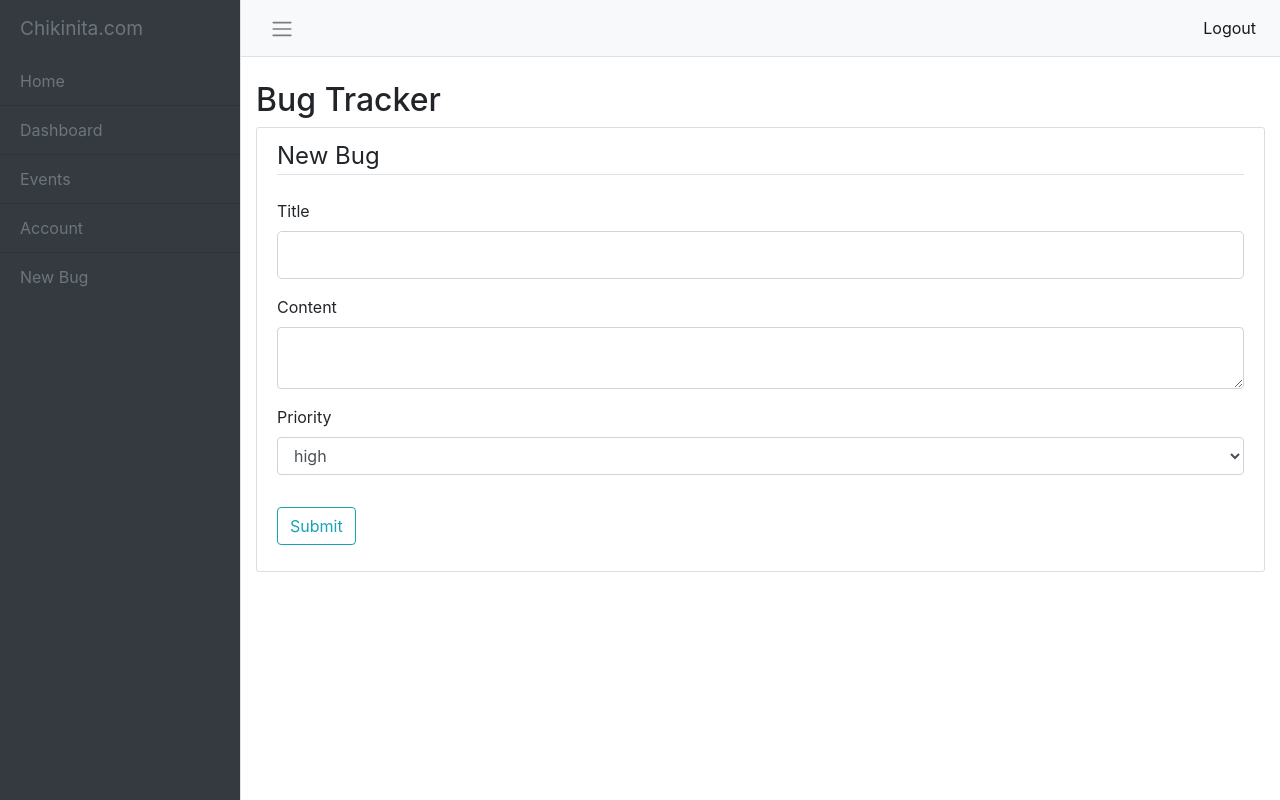
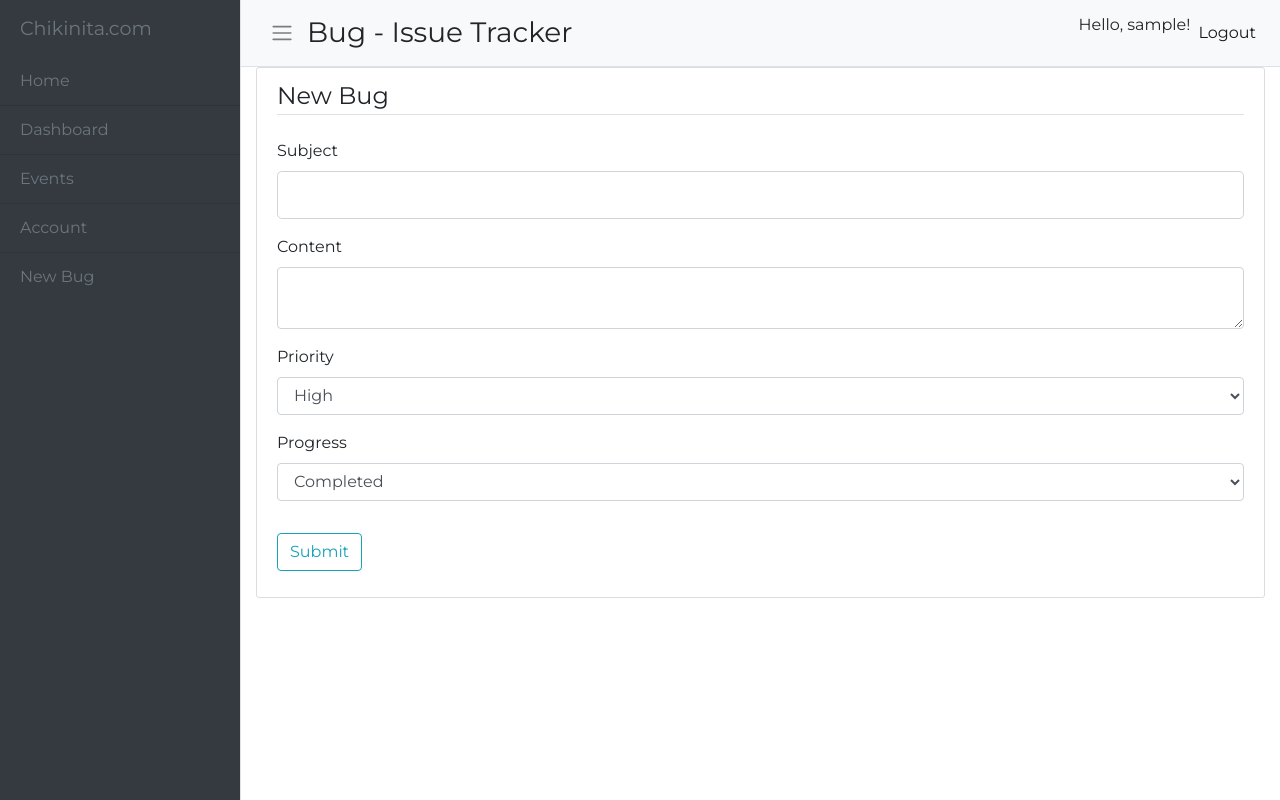
Before and after one commit to miguelpengson/flask_bug_tracker, a Flask app: page /bug/new in a window 1280 px wide. Run offline with Flask 2, Linux system fonts and the light colour scheme; the visitor is signed in with stand-in values (Sample User, id 1); data comes from the database, SQL or seed files in the repository; some libraries are stand-ins or nearby versions.

Commit message:
added progress to tracker table, fixed the table headers

```diff
--- a/app/forms.py
+++ b/app/forms.py
@@ -18,7 +18,9 @@ class RegistrationForm(FlaskForm):
 
 class TrackerForm(FlaskForm):
     # Each field is given a label as a first argument
-    title = StringField('Title', validators=[DataRequired()])
+    subject = StringField('Subject', validators=[DataRequired()])
     content = TextAreaField('Content', validators=[DataRequired()])
-    priority = SelectField('Priority', choices=[('high', 'high'), ('low', 'low')])
+    priority = SelectField('Priority', choices=[('high', 'High'), ('moderate', 'Moderate'), ('low', 'Low')])
+    progress = SelectField('Progress', choices=[('completed', 'Completed'),
+                            ('in-progress', 'In Progress'), ('not-started', 'Not Started')])
     submit = SubmitField('Submit')
--- a/app/models.py
+++ b/app/models.py
@@ -25,11 +25,12 @@ class User(UserMixin, db.Model):
 
 class Tracker(db.Model):
     id = db.Column(db.Integer, primary_key=True)
-    title = db.Column(db.String(140), nullable=False)
+    subject = db.Column(db.String(140), nullable=False)
     content = db.Column(db.String(300), nullable=False)
     priority = db.Column(db.String(16), nullable=False)
+    progress = db.Column(db.String(16), nullable=False)
     date_created = db.Column(db.DateTime, default=datetime.utcnow)
     user_id = db.Column(db.Integer, db.ForeignKey('user.id'))
 
     def __repr__(self):
-        return f"Bug('{self.id}', '{self.title}', '{self.content}', '{self.priority}', {self.date_created})"
+        return f"Bug('{self.id}', '{self.subject}', '{self.content}', '{self.priority}', '{self.progress}', {self.date_created})"
--- a/app/routes.py
+++ b/app/routes.py
@@ -56,8 +56,8 @@ def register():
 def new_bug():
     form = TrackerForm()
     if form.validate_on_submit():
-        track = Tracker(title=form.title.data, content=form.content.data,
-                        priority=form.priority.data)
+        track = Tracker(subject=form.subject.data, content=form.content.data,
+                        priority=form.priority.data, progress=form.progress.data)
         db.session.add(track)
         db.session.commit()
         flash('Your new issue is being tracked!', 'success')
@@ -67,21 +67,21 @@ def new_bug():
 @app.route("/bug/<track_id>")
 def bug(track_id):
     bug = Tracker.query.get_or_404(track_id)
-    return render_template('bug.html', title=bug.title, bug=bug)
+    return render_template('bug.html', title=bug.subject, bug=bug)
 
 @app.route("/bug/<track_id>/update", methods=['GET', 'POST'])
 def update_bug(track_id):
     bug = Tracker.query.get_or_404(track_id)
     form = TrackerForm()
     if form.validate_on_submit():
-        bug.title = form.title.data
+        bug.subject = form.subject.data
         bug.content = form.content.data
         bug.priority = form.priority.data
         db.session.commit()
         flash('Your bug has been updated!', 'success')
         return redirect(url_for('index', track_id=track_id))
     elif request.method == 'GET':
-        form.title.data = bug.title
+        form.subject.data = bug.subject
         form.content.data = bug.content
     return render_template('new_bug.html', title='Update Bug', form=form, legend='Update Bug')
 
--- a/app/static/main.css
+++ b/app/static/main.css
@@ -5,6 +5,7 @@
  */
 body {
   overflow-x: hidden;
+  font-family: montserrat;
 }
 
 #sidebar-wrapper {
--- a/app/templates/base.html
+++ b/app/templates/base.html
@@ -12,8 +12,8 @@
 
   <!-- Bootstrap core CSS -->
   <link rel="stylesheet" href="https://maxcdn.bootstrapcdn.com/bootstrap/4.4.1/css/bootstrap.min.css">
-
-
+  <link href="https://fonts.googleapis.com/css?family=Montserrat:400,700,200" rel="stylesheet" />
+  <link href="https://maxcdn.bootstrapcdn.com/font-awesome/latest/css/font-awesome.min.css"
   <!-- Custom styles for this template -->
   <link href="{{ url_for('static', filename='main.css') }}" rel="stylesheet">
 
@@ -45,6 +45,7 @@
 
       <nav class="navbar navbar-expand-lg navbar-light bg-light border-bottom">
         <button class="btn btn-muted" id="menu-toggle"><span class="navbar-toggler-icon"></span></button>
+        <h3 class="mt-2">Bug - Issue Tracker</h3>
         <button class="navbar-toggler" type="button" data-toggle="collapse" data-target="#navbarSupportedContent" aria-controls="navbarSupportedContent" aria-expanded="false" aria-label="Toggle navigation">
           <span class="navbar-toggler-icon"></span>
         </button>
@@ -55,6 +56,7 @@
               <a class="nav-link" href="{{ url_for('login') }}">Login <span class="sr-only">(current)</span></a>
             </li>
             {% else %}
+            <li class="nav-item">Hello, {{ current_user.username }}!</li>
             <li class="nav-item active">
               <a class="nav-link" href="{{ url_for('logout') }}">Logout <span class="sr-only">(current)</span></a>
             </li>
@@ -73,7 +75,6 @@
               {% endfor %}
           {% endif %}
         {% endwith %}
-        <h2 class="mt-4">Bug Tracker</h2>
         {% block content %}{% endblock %}
       </div>
     </div>
@@ -84,6 +85,7 @@
 
   <!-- Bootstrap core JavaScript -->
   <script src="https://ajax.googleapis.com/ajax/libs/jquery/3.4.1/jquery.min.js"></script>
+  <script src="https://cdnjs.cloudflare.com/ajax/libs/popper.js/1.16.0/umd/popper.min.js"></script>
   <script src="https://maxcdn.bootstrapcdn.com/bootstrap/4.4.1/js/bootstrap.min.js"></script>
 
   <!-- Menu Toggle Script -->
--- a/app/templates/new_bug.html
+++ b/app/templates/new_bug.html
@@ -4,10 +4,10 @@
     <form method ="POST" action="">
         {{ form.hidden_tag() }}
         <fieldset class="form-group">
-            <legend class="border-bottom mb-4">{{ legend}}</legend>
+            <legend class="border-bottom mb-4">{{ legend }}</legend>
             <div class="form-group">
-                {{ form.title.label(class="form-control-label") }}
-                {{ form.title(class="form-control form-control-lg")}}
+                {{ form.subject.label(class="form-control-label") }}
+                {{ form.subject(class="form-control form-control-lg")}}
             </div>
             <div class="form-group">
                 {{ form.content.label(class="form-control-label") }}
@@ -16,6 +16,10 @@
             <div class="form-group">
                 {{ form.priority.label(class="form-control-label") }}
                 {{ form.priority(class="form-control form-control-textarea") }}
+            </div>
+            <div class="form-group">
+                {{ form.progress.label(class="form-control-label") }}
+                {{ form.progress(class="form-control form-control-textarea") }}
             </div>
         </fieldset>
         <div class="form-group">
```
Also changed, not shown: app/templates/index.html (+38 -14 lines), migrations/versions/d6d2087e4ba2_changes_changes_changes.py (renamed from migrations/versions/ec0b00f98587_.py, +6 -5 lines), test.db, 4 other files.
